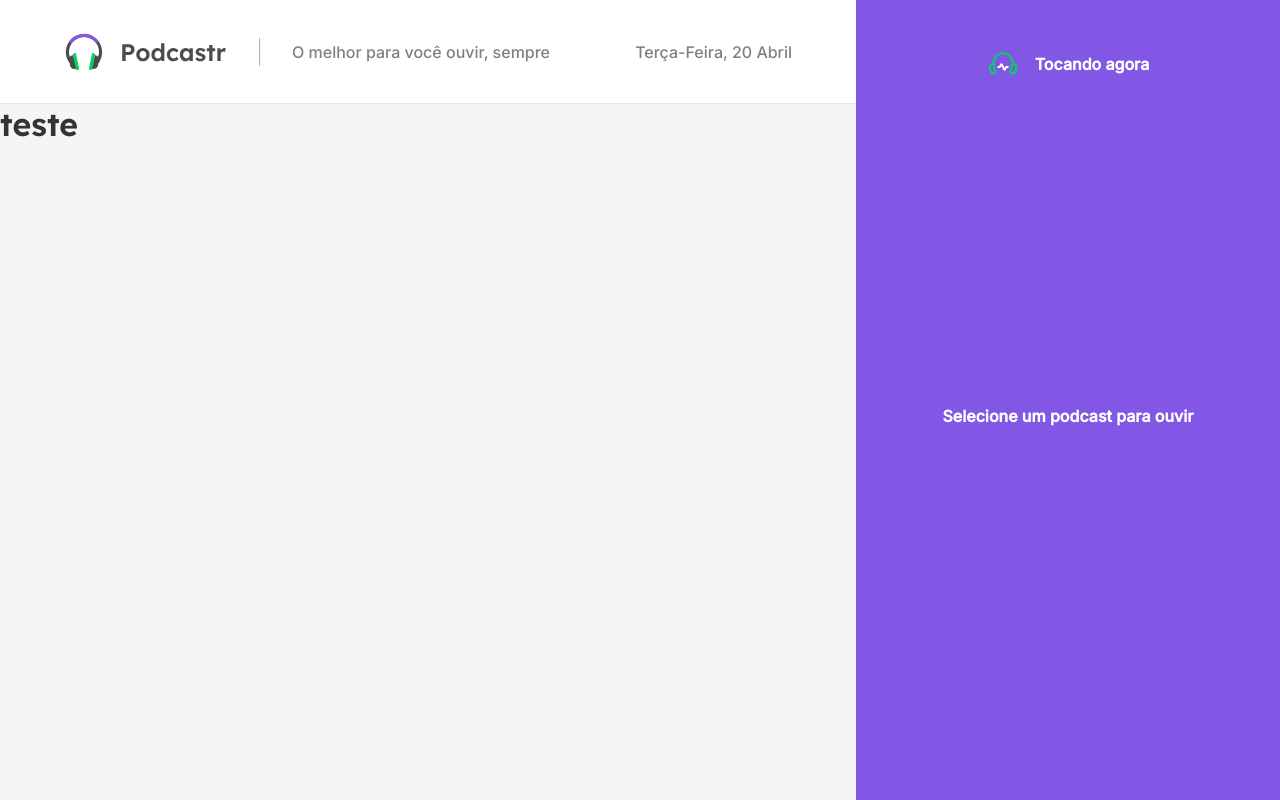
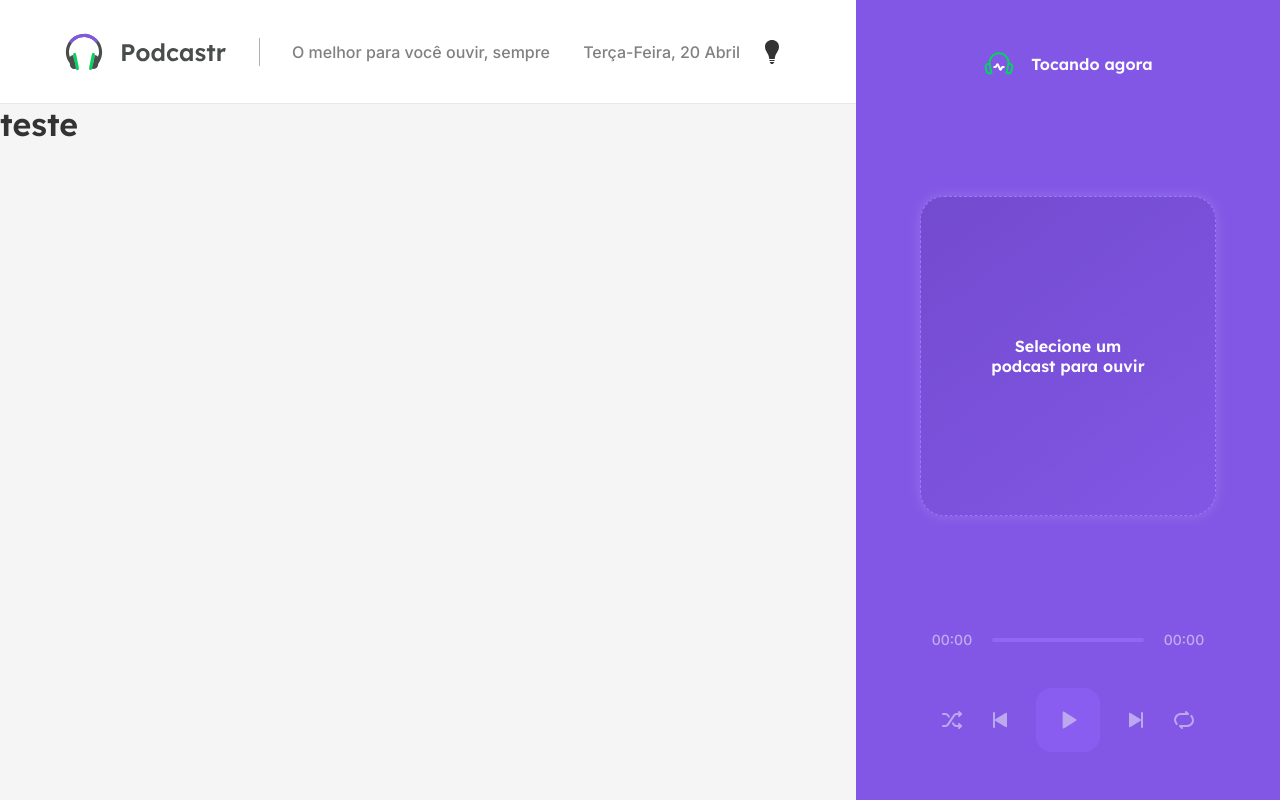
Before and after one commit to tutods/nlw05-react, a Next.js app: page / in a window 1280 px wide. Built offline with nearby package versions, Linux system fonts and the light colour scheme.

Commit message:
Finish styles of player

```diff
--- a/package.json
+++ b/package.json
@@ -28,10 +28,9 @@
 		"typescript": "^4.2.4"
 	},
 	"lint-staged": {
-		"*.{js,ts,scss,css,html,tsx,jsx}": [
+		"*.{js,ts,scss,md,css,html,tsx,jsx}": [
 			"prettier --write .",
 			"git add ."
-		],
-		"*.{js,css,md}": "prettier --write"
+		]
 	}
 }
--- a/src/assets/styles/global.ts
+++ b/src/assets/styles/global.ts
@@ -57,6 +57,10 @@ export default createGlobalStyle`
 		color: ${({ theme }) => theme.colors.gray[500]};
 	}
 
+	button {
+		outline: 0;
+	}
+
 	h1,h2,h3,h4,h5,h6 {
 		font-weight: 600;
 		font-family: Lexend, sans-serif;
--- a/src/assets/styles/styled.d.ts
+++ b/src/assets/styles/styled.d.ts
@@ -29,5 +29,9 @@ declare module 'styled-components' {
 			white: string;
 			black: string;
 		};
+
+		shadows: {
+			default: string;
+		};
 	}
 }
--- a/src/assets/styles/theme/dark.ts
+++ b/src/assets/styles/theme/dark.ts
@@ -1,9 +1,11 @@
+import { rgba } from 'polished';
+
 export const darkTheme = {
 	title: 'dark',
 
 	colors: {
-		background: '#212121',
-		boxBackground: '#263238',
+		background: '#0D1117',
+		boxBackground: '#21262D',
 		text: '#fff',
 
 		primary: {
@@ -25,5 +27,9 @@ export const darkTheme = {
 
 		white: '#fff',
 		black: '#000'
+	},
+
+	shadows: {
+		default: `0 0 0.8rem ${rgba('#263238', 0.15)}`
 	}
 };
--- a/src/assets/styles/theme/light.ts
+++ b/src/assets/styles/theme/light.ts
@@ -1,3 +1,5 @@
+import { rgba } from 'polished';
+
 export const lightTheme = {
 	title: 'light',
 
@@ -25,5 +27,9 @@ export const lightTheme = {
 
 		white: '#fff',
 		black: '#000'
+	},
+
+	shadows: {
+		default: `0 0 0.8rem ${rgba('#fff', 0.15)}`
 	}
 };
--- a/src/components/Player/index.tsx
+++ b/src/components/Player/index.tsx
@@ -1,6 +1,17 @@
 import Icon from 'components/icons/Icon';
 import React from 'react';
-import { Container, EmptyPlayer, PlayerHeader, PlayerFooter } from './styles';
+import {
+	Button,
+	Buttons,
+	Container,
+	EmptyPlayer,
+	EmptySlider,
+	PlayButton,
+	PlayerFooter,
+	PlayerHeader,
+	ProgressBar,
+	Slider
+} from './styles';
 
 const Player: React.FC = () => {
 	return (
@@ -15,7 +26,39 @@ const Player: React.FC = () => {
 				<strong>Selecione um podcast para ouvir</strong>
 			</EmptyPlayer>
 
-			<PlayerFooter></PlayerFooter>
+			<PlayerFooter empty>
+				<ProgressBar>
+					<span>00:00</span>
+
+					<Slider>
+						<EmptySlider />
+					</Slider>
+
+					<span>00:00</span>
+				</ProgressBar>
+
+				<Buttons>
+					<Button type='button'>
+						<Icon name='shuffle' />
+					</Button>
+
+					<Button type='button'>
+						<Icon name='previous' />
+					</Button>
+
+					<PlayButton type='button'>
+						<Icon name='play' />
+					</PlayButton>
+
+					<Button type='button'>
+						<Icon name='next' />
+					</Button>
+
+					<Button type='button'>
+						<Icon name='repeat' />
+					</Button>
+				</Buttons>
+			</PlayerFooter>
 		</Container>
 	);
 };
--- a/src/components/Player/styles.tsx
+++ b/src/components/Player/styles.tsx
@@ -1,5 +1,11 @@
 import { flexAlignment, flexSettings } from 'assets/styles/mixins';
-import styled from 'styled-components';
+import { rgba } from 'polished';
+import styled, { DefaultTheme } from 'styled-components';
+
+interface IPlayerFooterProps {
+	empty?: boolean;
+	theme: DefaultTheme;
+}
 
 export const Container = styled.div`
 	width: 26.5rem;
@@ -12,6 +18,11 @@ export const Container = styled.div`
 
 	background-color: ${({ theme }) => theme.colors.primary[500]};
 	color: ${({ theme }) => theme.colors.white};
+
+	strong {
+		font-family: Lexend, sans-serif;
+		font-weight: 600;
+	}
 `;
 
 export const PlayerHeader = styled.header`
@@ -28,6 +39,96 @@ export const PlayerHeader = styled.header`
 	}
 `;
 
-export const EmptyPlayer = styled.div``;
+export const EmptyPlayer = styled.div`
+	width: 100%;
+	height: 20rem;
 
-export const PlayerFooter = styled.footer``;
+	${flexSettings()};
+	${flexAlignment('center', 'center')}
+
+	padding: 4rem;
+	text-align: center;
+	border: 1.5px dashed ${({ theme }) => theme.colors.primary[300]};
+	border-radius: 1.5rem;
+
+	background: linear-gradient(
+		143.8deg,
+		${({ theme }) => rgba(theme.colors.primary[800], 0.8)} 0%,
+		${({ theme }) => rgba(theme.colors.black, 0)}100%
+	);
+
+	box-shadow: ${({ theme }) => theme.shadows.default};
+`;
+
+export const PlayerFooter = styled.footer<IPlayerFooterProps>`
+	align-self: stretch;
+
+	/* Empty? */
+	opacity: ${({ empty }) => (empty ? 0.5 : 1)};
+`;
+
+export const ProgressBar = styled.div`
+	${flexSettings()};
+	${flexAlignment('center')};
+	gap: 0.5rem;
+
+	font-size: 0.875rem;
+
+	> span {
+		display: inline-block;
+		width: 4rem;
+		text-align: center;
+	}
+`;
+
+export const Slider = styled.div`
+	flex: 1;
+`;
+
+export const EmptySlider = styled.div`
+	width: 100%;
+	height: 4px;
+
+	border-radius: 2px;
+
+	background-color: ${({ theme }) => theme.colors.primary[300]};
+`;
+
+export const Buttons = styled.div`
+	${flexSettings()};
+	${flexAlignment('center', 'center')};
+
+	gap: 1.5rem;
+
+	margin-top: 2.5rem;
+`;
+
+export const Button = styled.button`
+	border: 0;
+
+	background-color: transparent;
+	font-size: 0;
+
+	> svg {
+		width: 1.5rem;
+		height: 1.5rem;
+		color: ${({ theme }) => theme.colors.gray[50]};
+	}
+`;
+
+export const PlayButton = styled.button`
+	width: 4rem;
+	height: 4rem;
+
+	border: 0;
+	border-radius: 1rem;
+
+	background-color: ${({ theme }) => theme.colors.primary[400]};
+	font-size: 0;
+
+	> svg {
+		width: 2rem;
+		height: 2rem;
+		color: ${({ theme }) => theme.colors.gray[50]};
+	}
+`;
--- a/src/components/icons/PodcastrLogo/index.tsx
+++ b/src/components/icons/PodcastrLogo/index.tsx
@@ -1,48 +1,46 @@
+import { useTheme } from 'hooks/useTheme';
 import React from 'react';
 
-interface IPodcastrLogo {
-	width?: string;
-	height?: string;
-}
+const PodcastrLogo: React.FC = () => {
+	const { theme } = useTheme();
 
-const PodcastrLogo: React.FC<IPodcastrLogo> = ({ height, width }) => {
 	return (
 		<svg viewBox='0 0 163 40' fill='none' xmlns='http://www.w3.org/2000/svg'>
 			<path
 				d='M58.208 29V12.2H65.288C66.28 12.2 67.168 12.44 67.952 12.92C68.752 13.384 69.384 14.024 69.848 14.84C70.328 15.64 70.568 16.544 70.568 17.552C70.568 18.592 70.328 19.528 69.848 20.36C69.384 21.176 68.752 21.832 67.952 22.328C67.168 22.808 66.28 23.048 65.288 23.048H61.664V29H58.208ZM61.64 19.904H64.928C65.52 19.904 66.016 19.688 66.416 19.256C66.832 18.808 67.04 18.256 67.04 17.6C67.04 16.944 66.832 16.408 66.416 15.992C66.016 15.56 65.52 15.344 64.928 15.344H61.64V19.904Z'
-				fill='#494D4B'
+				fill={theme.title === 'light' ? '#494D4B' : '#f5f5f5'}
 			/>
 			<path
 				d='M78.959 29.24C77.663 29.24 76.511 28.96 75.503 28.4C74.495 27.824 73.703 27.04 73.127 26.048C72.551 25.056 72.263 23.92 72.263 22.64C72.263 21.376 72.551 20.248 73.127 19.256C73.703 18.264 74.495 17.488 75.503 16.928C76.511 16.352 77.663 16.064 78.959 16.064C80.223 16.064 81.359 16.352 82.367 16.928C83.375 17.488 84.167 18.264 84.743 19.256C85.319 20.248 85.607 21.376 85.607 22.64C85.607 23.92 85.319 25.056 84.743 26.048C84.167 27.04 83.375 27.824 82.367 28.4C81.359 28.96 80.223 29.24 78.959 29.24ZM78.959 26.384C79.599 26.384 80.175 26.224 80.687 25.904C81.199 25.568 81.591 25.12 81.863 24.56C82.151 24 82.295 23.36 82.295 22.64C82.295 21.92 82.151 21.28 81.863 20.72C81.591 20.16 81.199 19.72 80.687 19.4C80.175 19.08 79.599 18.92 78.959 18.92C78.303 18.92 77.719 19.08 77.207 19.4C76.695 19.72 76.295 20.16 76.007 20.72C75.719 21.28 75.575 21.92 75.575 22.64C75.575 23.36 75.719 24 76.007 24.56C76.295 25.12 76.695 25.568 77.207 25.904C77.719 26.224 78.303 26.384 78.959 26.384Z'
-				fill='#494D4B'
+				fill={theme.title === 'light' ? '#494D4B' : '#f5f5f5'}
 			/>
 			<path
 				d='M93.2122 29.24C92.0922 29.24 91.0922 28.96 90.2122 28.4C89.3322 27.824 88.6362 27.04 88.1242 26.048C87.6282 25.056 87.3802 23.928 87.3802 22.664C87.3802 21.384 87.6282 20.248 88.1242 19.256C88.6362 18.264 89.3322 17.488 90.2122 16.928C91.0922 16.352 92.0922 16.064 93.2122 16.064C93.9802 16.064 94.7082 16.216 95.3962 16.52C96.1002 16.824 96.6682 17.216 97.1002 17.696V11.24H100.388V29H97.2682L97.2202 27.488C96.8042 27.984 96.2362 28.4 95.5162 28.736C94.7962 29.072 94.0282 29.24 93.2122 29.24ZM93.9322 26.504C94.9082 26.504 95.7002 26.152 96.3082 25.448C96.9162 24.728 97.2202 23.8 97.2202 22.664C97.2202 21.512 96.9162 20.584 96.3082 19.88C95.7002 19.16 94.9082 18.8 93.9322 18.8C92.9562 18.8 92.1642 19.16 91.5562 19.88C90.9482 20.584 90.6442 21.512 90.6442 22.664C90.6442 23.8 90.9482 24.728 91.5562 25.448C92.1642 26.152 92.9562 26.504 93.9322 26.504Z'
-				fill='#494D4B'
+				fill={theme.title === 'light' ? '#494D4B' : '#f5f5f5'}
 			/>
 			<path
 				d='M109.208 29.24C108.008 29.24 106.928 28.952 105.968 28.376C105.024 27.8 104.272 27.016 103.712 26.024C103.168 25.032 102.896 23.904 102.896 22.64C102.896 21.392 103.168 20.272 103.712 19.28C104.272 18.288 105.024 17.504 105.968 16.928C106.928 16.352 108.008 16.064 109.208 16.064C110.344 16.064 111.376 16.272 112.304 16.688C113.248 17.104 113.984 17.688 114.512 18.44L112.712 20.6C112.376 20.136 111.912 19.744 111.32 19.424C110.728 19.088 110.128 18.92 109.52 18.92C108.848 18.92 108.248 19.088 107.72 19.424C107.208 19.744 106.8 20.184 106.496 20.744C106.208 21.304 106.064 21.936 106.064 22.64C106.064 23.344 106.216 23.976 106.52 24.536C106.824 25.096 107.24 25.544 107.768 25.88C108.296 26.2 108.888 26.36 109.544 26.36C110.168 26.36 110.744 26.224 111.272 25.952C111.8 25.664 112.28 25.264 112.712 24.752L114.512 26.912C113.968 27.616 113.216 28.184 112.256 28.616C111.296 29.032 110.28 29.24 109.208 29.24Z'
-				fill='#494D4B'
+				fill={theme.title === 'light' ? '#494D4B' : '#f5f5f5'}
 			/>
 			<path
 				d='M121.472 29.24C120.416 29.24 119.464 28.952 118.616 28.376C117.768 27.8 117.088 27.016 116.576 26.024C116.08 25.032 115.832 23.904 115.832 22.64C115.832 21.344 116.08 20.208 116.576 19.232C117.088 18.24 117.776 17.464 118.64 16.904C119.52 16.344 120.512 16.064 121.616 16.064C122.512 16.064 123.296 16.248 123.968 16.616C124.64 16.968 125.176 17.432 125.576 18.008V16.328H128.84V29H125.552V27.296C125.104 27.856 124.52 28.32 123.8 28.688C123.096 29.056 122.32 29.24 121.472 29.24ZM122.36 26.384C123.336 26.384 124.128 26.04 124.736 25.352C125.344 24.664 125.648 23.76 125.648 22.64C125.648 21.52 125.344 20.616 124.736 19.928C124.128 19.24 123.336 18.896 122.36 18.896C121.4 18.896 120.616 19.24 120.008 19.928C119.416 20.616 119.12 21.52 119.12 22.64C119.12 23.76 119.416 24.664 120.008 25.352C120.616 26.04 121.4 26.384 122.36 26.384Z'
-				fill='#494D4B'
+				fill={theme.title === 'light' ? '#494D4B' : '#f5f5f5'}
 			/>
 			<path
 				d='M136.531 29.24C135.363 29.24 134.323 29.048 133.411 28.664C132.499 28.28 131.763 27.736 131.203 27.032L133.267 25.28C133.747 25.808 134.291 26.192 134.899 26.432C135.507 26.656 136.123 26.768 136.747 26.768C137.243 26.768 137.643 26.656 137.947 26.432C138.251 26.208 138.403 25.896 138.403 25.496C138.403 25.144 138.259 24.864 137.971 24.656C137.683 24.464 136.995 24.224 135.907 23.936C134.291 23.52 133.147 22.952 132.475 22.232C131.883 21.592 131.587 20.8 131.587 19.856C131.587 19.104 131.811 18.448 132.259 17.888C132.707 17.312 133.299 16.864 134.035 16.544C134.771 16.224 135.571 16.064 136.435 16.064C137.427 16.064 138.363 16.24 139.243 16.592C140.123 16.944 140.859 17.424 141.451 18.032L139.675 19.976C139.227 19.56 138.707 19.216 138.115 18.944C137.539 18.656 137.003 18.512 136.507 18.512C135.355 18.512 134.779 18.912 134.779 19.712C134.795 20.096 134.971 20.4 135.307 20.624C135.627 20.848 136.355 21.112 137.491 21.416C139.011 21.816 140.083 22.344 140.707 23C141.251 23.56 141.523 24.304 141.523 25.232C141.523 26 141.299 26.688 140.851 27.296C140.419 27.904 139.827 28.384 139.075 28.736C138.323 29.072 137.475 29.24 136.531 29.24Z'
-				fill='#494D4B'
+				fill={theme.title === 'light' ? '#494D4B' : '#f5f5f5'}
 			/>
 			<path
 				d='M145.249 29V19.28H142.849V16.328H145.249V13.088H148.513V16.328H151.177V19.28H148.513V29H145.249Z'
-				fill='#494D4B'
+				fill={theme.title === 'light' ? '#494D4B' : '#f5f5f5'}
 			/>
 			<path
 				d='M153.376 29V16.328H156.544L156.592 18.416C157.008 17.728 157.552 17.168 158.224 16.736C158.912 16.288 159.632 16.064 160.384 16.064C160.672 16.064 160.936 16.088 161.176 16.136C161.432 16.168 161.648 16.216 161.824 16.28L160.936 19.88C160.76 19.784 160.536 19.704 160.264 19.64C159.992 19.576 159.72 19.544 159.448 19.544C158.664 19.544 158 19.816 157.456 20.36C156.928 20.888 156.664 21.56 156.664 22.376V29H153.376Z'
-				fill='#494D4B'
+				fill={theme.title === 'light' ? '#494D4B' : '#f5f5f5'}
 			/>
 			<path
 				d='M38.125 19.8876C38.1494 23.0542 37.3398 26.1714 35.7774 28.9259C35.575 29.2837 35.3607 29.6337 35.1344 29.9759C35.0225 30.1498 34.8772 30.2998 34.7069 30.4171C34.5367 30.5345 34.3448 30.6169 34.1424 30.6595C33.94 30.7021 33.7312 30.7041 33.5281 30.6655C33.3249 30.6268 33.1315 30.5482 32.9589 30.4341C32.7864 30.3201 32.6382 30.173 32.523 30.0013C32.4077 29.8296 32.3277 29.6367 32.2875 29.4338C32.2474 29.231 32.2479 29.0222 32.2891 28.8195C32.3303 28.6168 32.4113 28.4244 32.5274 28.2532C34.0185 25.9897 34.8685 23.3644 34.987 20.6564C35.1054 17.9484 34.4879 15.2589 33.2001 12.8738C31.9123 10.4887 30.0022 8.49708 27.673 7.11069C25.3438 5.7243 22.6825 4.99493 19.9719 5.0001C14.7618 5.01026 10.1422 7.74541 7.45706 11.8321C5.85189 14.2703 4.99772 17.1259 5.0005 20.045C5.00327 22.9641 5.86288 25.8182 7.47269 28.2532C7.70092 28.5991 7.78239 29.0216 7.69917 29.4275C7.61595 29.8335 7.37486 30.1898 7.02894 30.4181C6.68302 30.6463 6.2606 30.7278 5.85461 30.6445C5.44863 30.5613 5.09233 30.3202 4.8641 29.9743C3.0791 27.2655 2.05381 24.1272 1.89521 20.887C1.73662 17.6468 2.45053 14.4235 3.96245 11.5533C5.47437 8.68306 7.72889 6.27121 10.4907 4.56941C13.2526 2.86761 16.4206 1.93822 19.6641 1.87822C19.7782 1.87588 19.8914 1.8751 20.0047 1.8751C24.7949 1.86523 29.3933 3.75637 32.7905 7.13341C36.1878 10.5105 38.1063 15.0975 38.125 19.8876Z'
-				fill='#494D4B'
+				fill={theme.title === 'light' ? '#494D4B' : '#f5f5f5'}
 			/>
 			<path
 				d='M9.06588 22.7944L11.8978 36.8819C12.0678 37.7276 12.8911 38.2753 13.7368 38.1053C14.5825 37.9353 15.1303 37.1119 14.9603 36.2663L12.1284 22.1788C11.9584 21.3331 11.135 20.7853 10.2893 20.9553C9.44363 21.1253 8.89588 21.9487 9.06588 22.7944Z'
@@ -50,15 +48,15 @@ const PodcastrLogo: React.FC<IPodcastrLogo> = ({ height, width }) => {
 			/>
 			<path
 				d='M11.8438 36.5641L11.1258 36.7086C10.059 36.9234 8.95038 36.7225 8.02677 36.147C7.10316 35.5715 6.43432 34.6648 6.15706 33.6125C6.13597 33.5313 6.11644 33.45 6.10003 33.3672L5.07112 28.2555C4.84815 27.1459 5.07485 25.9931 5.70141 25.0506C6.32796 24.108 7.3031 23.4528 8.41253 23.2289L9.1305 23.0844L10.3899 29.3406L11.8438 36.5641Z'
-				fill='#494D4B'
+				fill={theme.title === 'light' ? '#494D4B' : '#f5f5f5'}
 			/>
 			<path
 				d='M11.8438 36.5641L11.1259 36.7086C10.059 36.9234 8.95043 36.7225 8.02682 36.147C7.1032 35.5715 6.43437 34.6649 6.1571 33.6125C7.67448 32.2981 9.08951 30.87 10.3899 29.3407L11.8438 36.5641Z'
-				fill='#494D4B'
+				fill={theme.title === 'light' ? '#494D4B' : '#f5f5f5'}
 			/>
 			<path
 				d='M36.1477 27.0875L35.7774 28.9258C35.575 29.2836 35.3607 29.6336 35.1344 29.9758C35.0225 30.1497 34.8772 30.2997 34.7069 30.4171C34.5366 30.5344 34.3448 30.6168 34.1424 30.6594C33.94 30.702 33.7312 30.7041 33.5281 30.6654C33.3249 30.6267 33.1315 30.5481 32.9589 30.4341C32.7864 30.3201 32.6382 30.1729 32.5229 30.0012C32.4077 29.8295 32.3277 29.6366 32.2875 29.4338C32.2474 29.2309 32.2479 29.0221 32.2891 28.8194C32.3303 28.6167 32.4112 28.4243 32.5274 28.2531C33.5865 26.6502 34.3258 24.8577 34.7047 22.9742C35.2927 23.4668 35.7371 24.1089 35.991 24.8327C36.245 25.5566 36.2991 26.3355 36.1477 27.0875Z'
-				fill='#494D4B'
+				fill={theme.title === 'light' ? '#494D4B' : '#f5f5f5'}
 			/>
 			<path
 				d='M34.2953 8.82971L32.0539 11.0711C30.6573 9.1825 28.836 7.64891 26.7371 6.59426C24.6383 5.53962 22.3208 4.99349 19.9719 5.00002C14.7617 5.01017 10.1422 7.74533 7.45703 11.832L5.18359 9.55861C6.82274 7.22938 8.98843 5.31984 11.5046 3.98527C14.0207 2.65069 16.8163 1.92875 19.6641 1.87814C19.7781 1.8758 19.8914 1.87502 20.0047 1.87502C22.7591 1.86885 25.4786 2.49223 27.9553 3.69756C30.4321 4.9029 32.6006 6.6583 34.2953 8.82971Z'
@@ -70,14 +68,13 @@ const PodcastrLogo: React.FC<IPodcastrLogo> = ({ height, width }) => {
 			/>
 			<path
 				d='M34.9289 28.2555L33.9 33.3672C33.6766 34.4767 33.0216 35.4521 32.0791 36.0787C31.1366 36.7054 29.9838 36.9319 28.8742 36.7086L28.1562 36.5641L28.9 32.8711L30.8695 23.0844L31.5875 23.2289C32.6968 23.4531 33.672 24.108 34.2992 25.05C34.3856 25.1799 34.4646 25.3144 34.5359 25.4531C34.9817 26.3154 35.1203 27.3038 34.9289 28.2555Z'
-				fill='#494D4B'
+				fill={theme.title === 'light' ? '#494D4B' : '#f5f5f5'}
 			/>
 			<path
 				d='M34.9289 28.2555L33.9 33.3672C33.6766 34.4768 33.0216 35.4521 32.0791 36.0788C31.1366 36.7054 29.9838 36.932 28.8742 36.7086L28.1562 36.5641L28.9 32.8711C31.0403 30.6086 32.9299 28.1215 34.5359 25.4531C34.9817 26.3154 35.1203 27.3039 34.9289 28.2555Z'
-				fill='#494D4B'
+				fill={theme.title === 'light' ? '#494D4B' : '#f5f5f5'}
 			/>
 		</svg>
 	);
 };
-
 export default PodcastrLogo;
--- a/src/components/icons/ProjectIcons/index.tsx
+++ b/src/components/icons/ProjectIcons/index.tsx
@@ -18,7 +18,7 @@ const ProjectIcons: React.FC = () => {
 			</symbol>
 
 			{/* Dark Mode */}
-			<symbol id='dark' color='currentColor' viewBox='0 0 24 24'>
+			<symbol id='dark' fill='currentColor' viewBox='0 0 24 24'>
 				<path d='M19 6.734c0 4.672-4.25 7.079-4.25 12.266h-5.5c0-5.187-4.25-7.594-4.25-12.266 0-4.343 3.498-6.734 6.996-6.734 3.502 0 7.004 2.394 7.004 6.734zm-4.75 13.266h-4.5c-.276 0-.5.224-.5.5s.224.5.5.5h4.5c.276 0 .5-.224.5-.5s-.224-.5-.5-.5zm.25 2h-5l1.451 1.659c.19.216.464.341.753.341h.593c.288 0 .563-.125.752-.341l1.451-1.659z' />
 			</symbol>
 
@@ -103,7 +103,7 @@ const ProjectIcons: React.FC = () => {
 			</symbol>
 
 			{/* Shuffle */}
-			<symbol id='shuffle' viewBox='0 0 24 24'>
+			<symbol id='shuffle' viewBox='0 0 24 24' fill='none'>
 				<path
 					d='M3 17.9793L5.384 17.9913C6.393 17.9963 7.336 17.4943 7.896 16.6553L14.105 7.34126C14.663 6.50326 15.605 6.00226 16.612 6.00526L21 6.02126'
 					stroke='currentColor'
--- a/src/components/layout/Header/index.tsx
+++ b/src/components/layout/Header/index.tsx
@@ -1,8 +1,9 @@
 import PodcastrLogo from 'components/icons/PodcastrLogo';
+import { ThemeSwitch } from 'components/ThemeSwitch';
 import format from 'date-fns/format';
 import { pt } from 'date-fns/locale';
 import React from 'react';
-import { Container, HeaderDate, HeaderText } from './styles';
+import { Container, HeaderDate, HeaderText, RightContent } from './styles';
 
 const Header: React.FC = () => {
 	const currentDate = format(new Date(), 'EEEE, d MMMM', { locale: pt });
@@ -13,7 +14,11 @@ const Header: React.FC = () => {
 
 			<HeaderText>O melhor para você ouvir, sempre</HeaderText>
 
-			<HeaderDate>{currentDate}</HeaderDate>
+			<RightContent>
+				<HeaderDate>{currentDate}</HeaderDate>
+
+				<ThemeSwitch />
+			</RightContent>
 		</Container>
 	);
 };
--- a/src/components/layout/Header/styles.tsx
+++ b/src/components/layout/Header/styles.tsx
@@ -24,7 +24,17 @@ export const HeaderText = styled.p`
 	border-left: 1px solid ${({ theme }) => theme.colors.gray[200]};
 `;
 
+export const RightContent = styled.div`
+	${flexSettings()};
+	${flexAlignment('center')};
+
+	margin-left: auto;
+
+	> * + * {
+		margin-left: 0.75rem;
+	}
+`;
+
 export const HeaderDate = styled.span`
-	margin-left: auto;
 	text-transform: capitalize;
 `;
```
